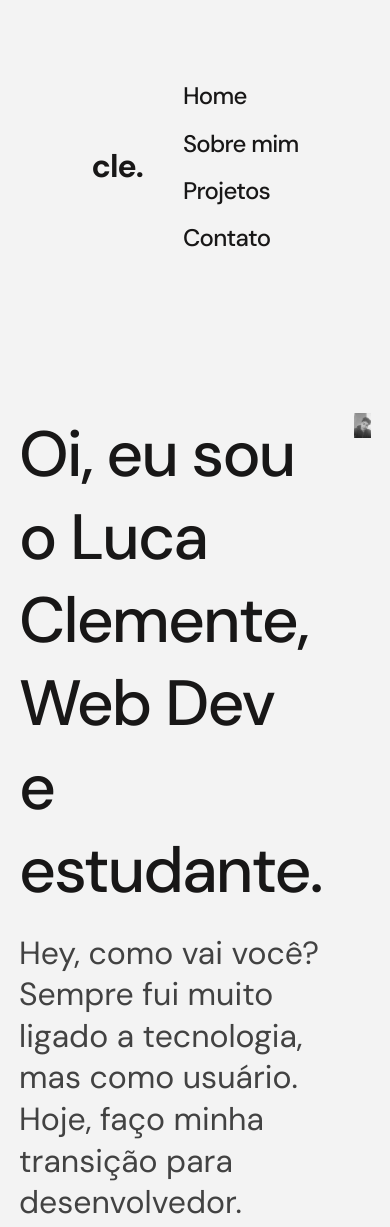
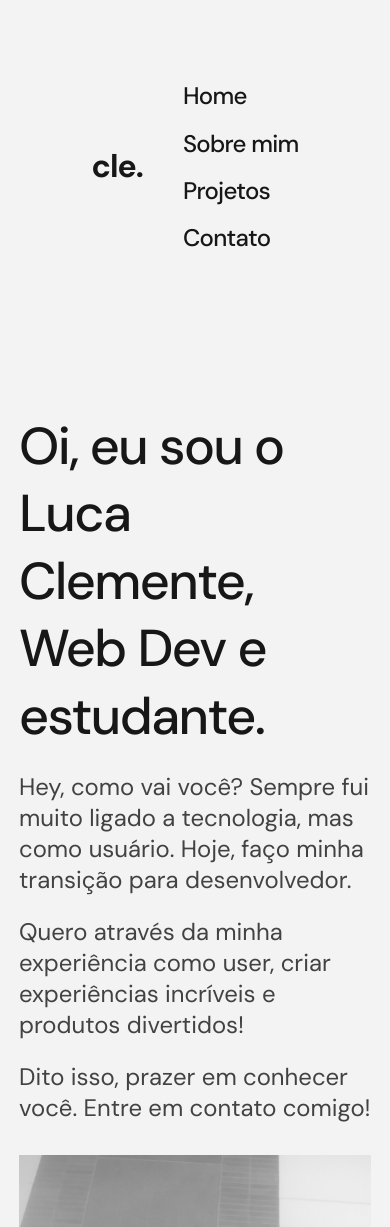
Before and after one commit to Luca-Clemente/portfolio, a plain HTML site: page sobre.html in a window 390 px wide. Shown: the top 1227 px of the page. Drawn offline with Linux system fonts and the light colour scheme.

Commit message:
Responsivo sobre

```diff
--- a/css/style.css
+++ b/css/style.css
@@ -198,7 +198,7 @@ footer a:hover {
 .about-me h1 {
   font-family: "DM Sans", sans-serif;
   font-weight: 500;
-  font-size: 4rem;
+  font-size: clamp(1em + 1vw, 3em + 1vw, 4em);
   line-height: 1.3;
   letter-spacing: -0.03em;
   max-width: 544px;
@@ -208,7 +208,7 @@ footer a:hover {
   font-family: "DM Sans", sans-serif;
   font-style: normal;
   font-weight: normal;
-  font-size: 2rem;
+  font-size: clamp(1em + 1vw, 1.25em + 1vw, 2em);
   line-height: 1.3;
   margin-top: 1.3rem;
   color: var(--main-grey);
@@ -274,6 +274,10 @@ footer a:hover {
     flex-wrap: wrap;
     gap: 1rem;
   }
+  .about-me-container {
+    flex-wrap: wrap;
+    justify-content: center;
+  }
 }
 @media (max-width: 970px) {
   .wrapper {
```
